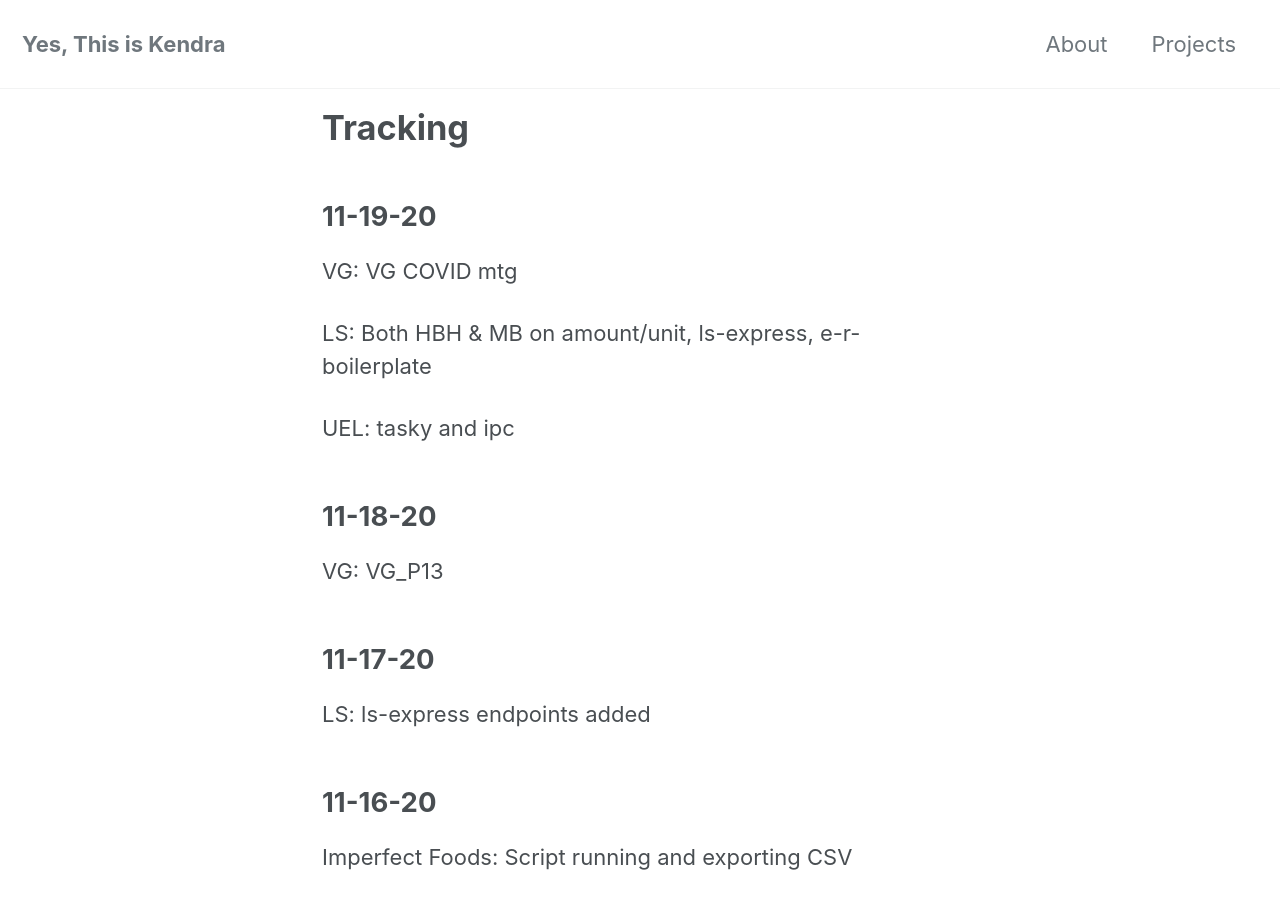
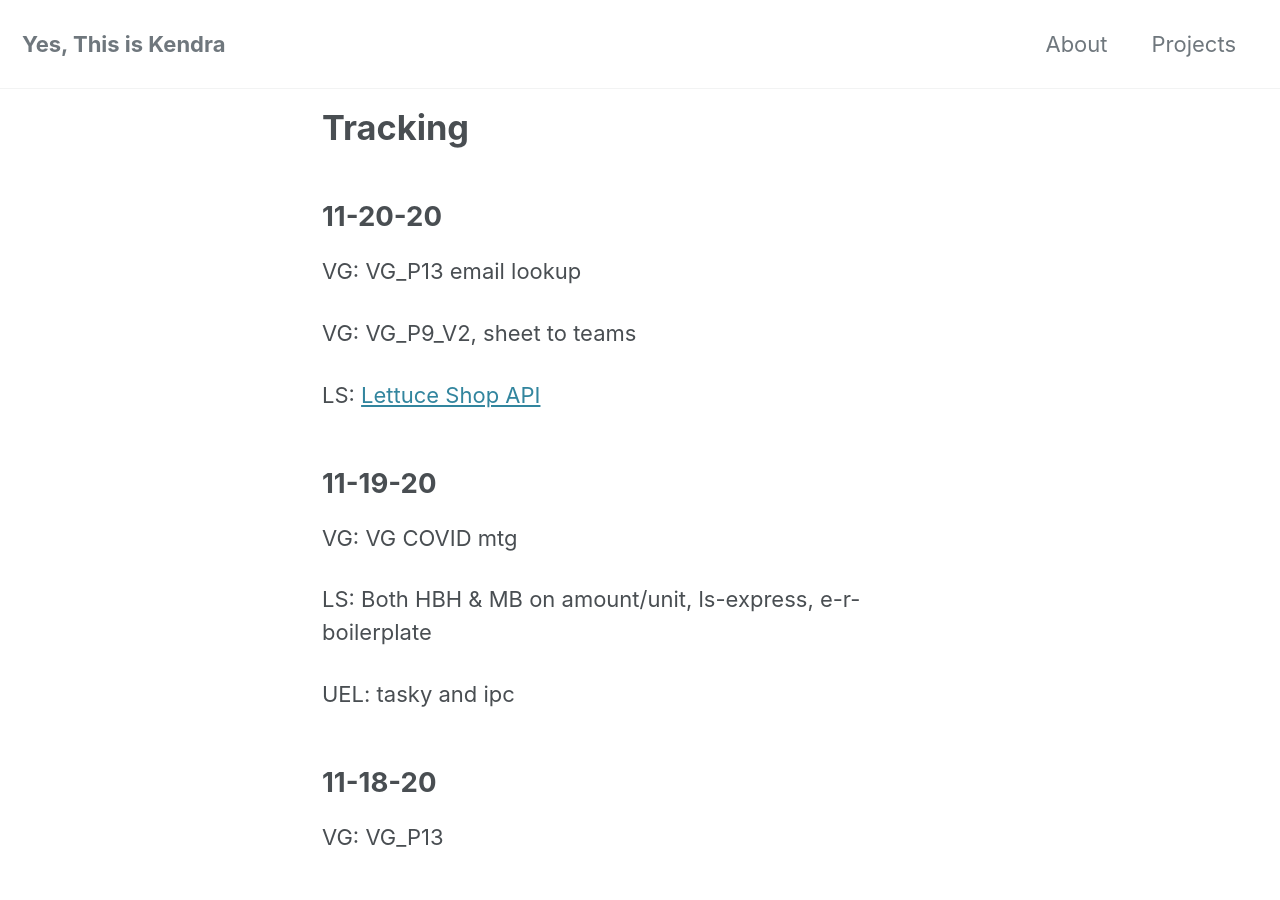
Before and after one commit to yesthisiskendra/yesthisiskendra.github.io, a Jekyll site: the page built from _pages/tracking.md, in a window 1280 px wide and 900 px high. Built offline with Jekyll 4.4.1, drawn with Linux system fonts in a browser that asks for light colours; cached includes are drawn as plain includes; nearby versions of some CDN libraries.

Commit message:
Tracking

```diff
--- a/_pages/tracking.md
+++ b/_pages/tracking.md
@@ -3,6 +3,15 @@ layout: home
 title: "Tracking"
 permalink: /tracking/
 ---
+
+## 11-20-20
+
+VG: VG_P13 email lookup
+
+VG: VG_P9_V2, sheet to teams
+
+LS: [Lettuce Shop API](https://lettuceshop-api.herokuapp.com/)
+
 ## 11-19-20
 
 VG: VG COVID mtg
```
